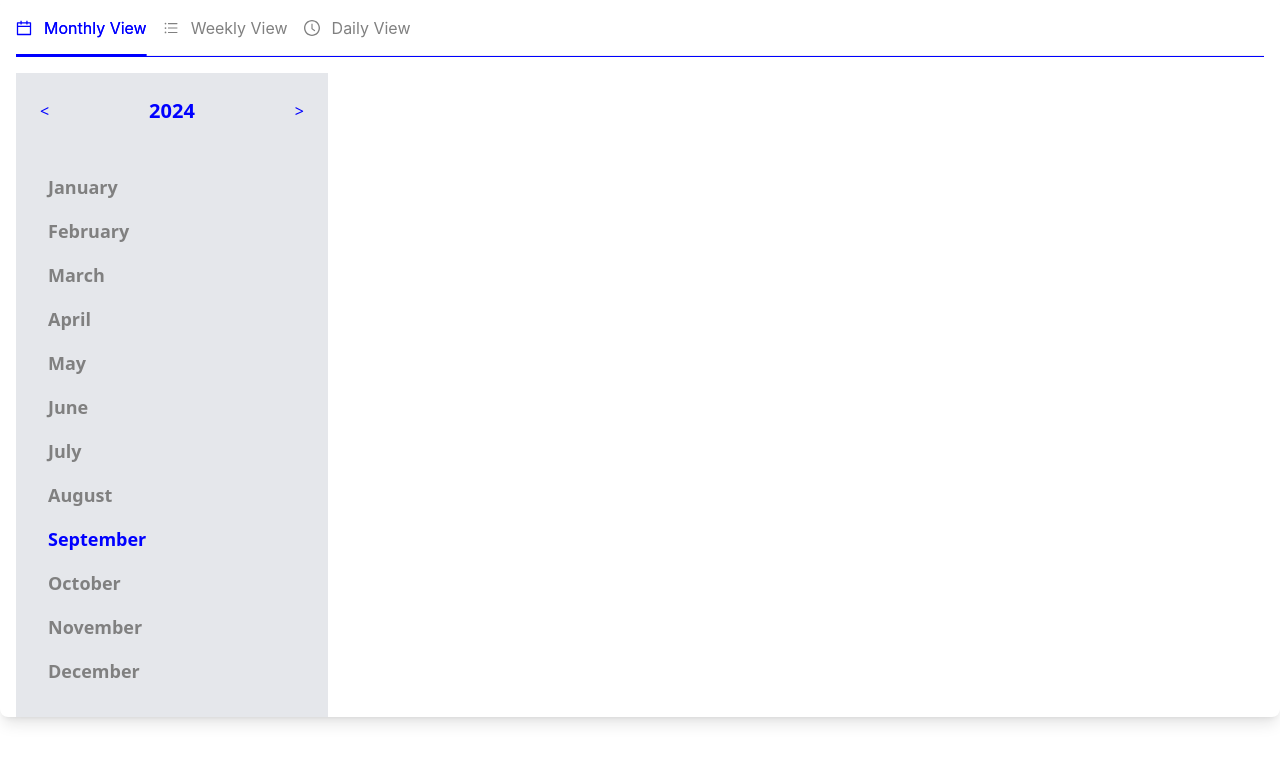
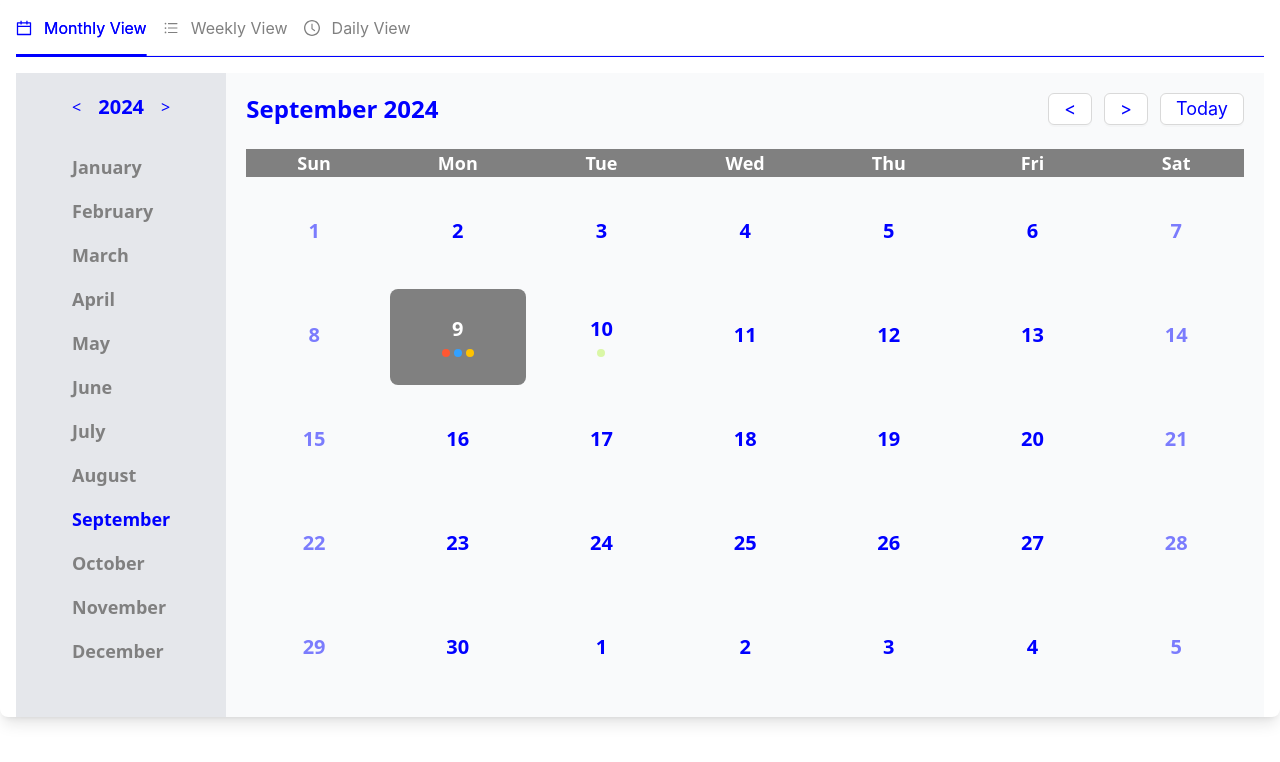
Before and after one commit to jefersonbrzcosta/js-calendar-lib, a React (Vite) app: page / in a window 1280 px wide. Shown: the top 762 px of the page. Built offline with nearby package versions, Linux system fonts and the light colour scheme.

Commit message:
feat(monthly-view): Monthly view fully implemented

```diff
--- /dev/null
+++ b/src/components/monthly/calendar-days.tsx
@@ -0,0 +1,78 @@
+import { format, isToday } from "date-fns";
+import { getCalendarDays, getDayNumber } from "../../utils/calendar-utils";
+import { useCalendarContext } from "../../state/CalendarContext";
+
+const CalendarDays = () => {
+  const {
+    currentDate,
+    settings,
+    settings: { mainColor, secondColor },
+    events,
+    handleDayClick,
+  } = useCalendarContext();
+
+  const eventsByDay: { [key: string]: { color: string }[] } = {};
+  events.forEach((event) => {
+    const eventDate = format(new Date(event.start), "yyyy-MM-dd");
+    if (!eventsByDay[eventDate]) {
+      eventsByDay[eventDate] = [];
+    }
+    eventsByDay[eventDate].push({ color: event.color });
+  });
+
+  const calendarDays = getCalendarDays(currentDate);
+
+  return (
+    <div className="grid grid-cols-7 gap-2">
+      {calendarDays.map((day, index) => {
+        const isCurrentMonth = day.getMonth() === currentDate.getMonth();
+        const isAvailableDay = settings.availableDays.includes(
+          getDayNumber(day)
+        );
+        const dayString = format(day, "yyyy-MM-dd");
+        const dayEvents = eventsByDay[dayString] || [];
+
+        return (
+          <div
+            key={index}
+            className={`flex flex-col items-center justify-center h-24 cursor-pointer
+              rounded-lg ${isCurrentMonth ? "text-gray-800" : "text-gray-400"} ${
+                isAvailableDay ? "" : "opacity-50 pointer-events-none"
+              }`}
+            style={
+              isToday(day)
+                ? { color: "white", backgroundColor: secondColor }
+                : { color: mainColor }
+            }
+            onClick={() => isAvailableDay && handleDayClick(day)}
+          >
+            <div className="text-xl font-semibold">{format(day, "d")}</div>
+
+            <div className="flex flex-wrap justify-center mt-1">
+              {dayEvents.slice(0, 6).map((event, index) => (
+                <span
+                  key={index}
+                  className="w-2 h-2 rounded-full m-0.5"
+                  style={{ backgroundColor: event.color }}
+                ></span>
+              ))}
+            </div>
+            {dayEvents.length > 6 && (
+              <div className="flex flex-wrap justify-center mt-1">
+                {dayEvents.slice(6).map((event, idx) => (
+                  <span
+                    key={idx}
+                    className="w-2 h-2 rounded-full m-0.5"
+                    style={{ backgroundColor: event.color }}
+                  ></span>
+                ))}
+              </div>
+            )}
+          </div>
+        );
+      })}
+    </div>
+  );
+};
+
+export default CalendarDays;
--- a/src/components/monthly/index.tsx
+++ b/src/components/monthly/index.tsx
@@ -1,17 +1,15 @@
-import { useState } from "react";
 import MonthsColumn from "./month-column";
+import WeekDaysHeader from "./week-days-header";
+import CalendarDays from "./calendar-days";
 
 const MonthlyView = () => {
-  const [isModalVisible, setIsModalVisible] = useState(false);
-
-  const modelToggle = (getState: boolean) => {
-    if (getState) return isModalVisible
-    setIsModalVisible(!isModalVisible)
-  }
-
   return (
-    <div>
+    <div className="flex bg-gray-50">
       <MonthsColumn />
+      <div className="flex-1 p-5 relative">
+        <WeekDaysHeader />
+        <CalendarDays />
+      </div>
     </div>
   );
 };
--- a/src/components/monthly/month-column/index.tsx
+++ b/src/components/monthly/month-column/index.tsx
@@ -2,27 +2,33 @@ import { addMonths, format, setMonth } from "date-fns";
 import { useCalendarContext } from "../../../state/CalendarContext";
 import MonthList from "./month-list";
 
-
 function MonthsColumn() {
-  const { currentDate, settings: { mainColor, secondColor }, dispatch } = useCalendarContext();
+  const {
+    currentDate,
+    settings: { mainColor, secondColor },
+    dispatch,
+  } = useCalendarContext();
 
   const handleMonthChange = (offset: number, isList?: boolean) => {
-    const newDate = isList ? setMonth(currentDate, offset) : addMonths(currentDate, offset);
-    dispatch({ type: 'SET_DATE', payload: newDate });
+    const newDate = isList
+      ? setMonth(currentDate, offset)
+      : addMonths(currentDate, offset);
+    dispatch({ type: "SET_DATE", payload: newDate });
   };
 
   return (
-    <div className="w-1/4 p-6 bg-gray-200" >
-      <div className="flex justify-between items-center " style={{ color: mainColor }}>
+    <div className="px-14 pt-5 bg-gray-200">
+      <div
+        className="flex justify-between items-center"
+        style={{ color: mainColor }}
+      >
         <button
           onClick={() => handleMonthChange(-12)}
           style={{ color: mainColor }}
         >
           &lt;
         </button>
-        <div className="text-xl font-bold" >
-          {format(currentDate, 'yyyy')}
-        </div>
+        <div className="text-xl font-bold">{format(currentDate, "yyyy")}</div>
         <button
           onClick={() => handleMonthChange(12)}
           style={{ color: mainColor }}
@@ -30,11 +36,14 @@ function MonthsColumn() {
           &gt;
         </button>
       </div>
-      <ul className="mt-10">
-        <MonthList currentDate={currentDate} mainColor={mainColor} secondColor={secondColor} handleMonthClick={handleMonthChange} />
-      </ul>
+      <MonthList
+        currentDate={currentDate}
+        mainColor={mainColor}
+        secondColor={secondColor}
+        handleMonthClick={handleMonthChange}
+      />
     </div>
   );
-};
+}
 
 export default MonthsColumn;
--- a/src/components/monthly/month-column/month-list.tsx
+++ b/src/components/monthly/month-column/month-list.tsx
@@ -1,14 +1,20 @@
 import { format, setMonth, startOfMonth } from "date-fns";
 import { MonthListProps } from "../../../types/month-view";
 
-function MonthList({ currentDate, mainColor, secondColor, handleMonthClick }: MonthListProps) {
-  return <ul className="mt-10">
+function MonthList({
+  currentDate,
+  mainColor,
+  secondColor,
+  handleMonthClick,
+}: MonthListProps) {
+  return (
+    <ul className="mt-8">
       {Array.from({ length: 12 }).map((_, index) => {
         const monthDate = setMonth(startOfMonth(currentDate), index);
         return (
           <li
             key={index}
-          className={`py-2 text-lg p-2 font-semibold cursor-pointer addOpacity`}
+            className={`text-lg pb-4 font-semibold cursor-pointer addOpacity`}
             style={
               monthDate.getMonth() === currentDate.getMonth()
                 ? { color: mainColor }
@@ -16,11 +22,12 @@ function MonthList({ currentDate, mainColor, secondColor, handleMonthClick }: Mo
             }
             onClick={() => handleMonthClick(index, true)}
           >
-          {format(monthDate, 'MMMM')}
+            {format(monthDate, "MMMM")}
           </li>
         );
       })}
     </ul>
+  );
 }
 
-export default MonthList
+export default MonthList;
--- /dev/null
+++ b/src/components/monthly/week-days-header.tsx
@@ -0,0 +1,59 @@
+import { Button } from "antd";
+import { format } from "date-fns";
+
+import { useCalendarContext } from "../../state/CalendarContext";
+
+const WeekDaysHeader = () => {
+  const {
+    currentDate,
+    settings: { mainColor, secondColor },
+    handleMonthChange,
+    handleGoToToday,
+  } = useCalendarContext();
+
+  const days = ["Sun", "Mon", "Tue", "Wed", "Thu", "Fri", "Sat"];
+
+  return (
+    <>
+      <div className="flex justify-between items-center mb-6">
+        <div className="text-2xl font-bold" style={{ color: mainColor }}>
+          {format(currentDate, "MMMM yyyy")}
+        </div>
+        <div className="flex items-center space-x-3">
+          <Button
+            onClick={() => handleMonthChange({ offset: -1 })}
+            className="text-lg"
+            style={{ color: mainColor }}
+          >
+            &lt;
+          </Button>
+          <Button
+            onClick={() => handleMonthChange({ offset: 1 })}
+            className="text-lg"
+            style={{ color: mainColor }}
+          >
+            &gt;
+          </Button>
+          <Button
+            onClick={handleGoToToday}
+            className="text-lg"
+            style={{ color: mainColor }}
+          >
+            Today
+          </Button>
+        </div>
+      </div>
+
+      <div
+        className="grid grid-cols-7 gap-2 text-center text-lg font-semibold mb-2"
+        style={{ color: "white", backgroundColor: secondColor }}
+      >
+        {days.map((day, index) => (
+          <div key={index}>{day}</div>
+        ))}
+      </div>
+    </>
+  );
+};
+
+export default WeekDaysHeader;
--- a/src/state/CalendarContext.tsx
+++ b/src/state/CalendarContext.tsx
@@ -1,41 +1,49 @@
-import { useReducer, createContext, useContext, ReactNode } from 'react';
-import { CalendarState, CalendarAction, CalendarContextType } from '../types/calendar-context';
-import { mockEvents } from '../utils/mocks'
+import { useReducer, createContext, useContext, ReactNode } from "react";
+import {
+  CalendarState,
+  CalendarAction,
+  CalendarContextType,
+  handleMonthChangeProps,
+} from "../types/calendar-context";
+import { mockEvents, mockSettings } from "../utils/mocks";
+import { addMonths, setMonth } from "date-fns";
+
+const initialState: CalendarState = {
+  events: mockEvents,
+  view: "month",
+  currentDate: new Date(),
+  settings: mockSettings,
+};
 
 const tomorrow = new Date();
 tomorrow.setDate(tomorrow.getDate() + 1);
 
-const initialState: CalendarState = {
-  events: mockEvents,
-  view: 'month',
-  currentDate: new Date(),
-  settings: {
-    mainColor: "blue",
-    secondColor: "gray",
-    availableDays: [1, 2, 3, 4, 5, 6, 7],
-    startHour: '08:00',
-    endHour: '18:00',
-  },
-};
-
-const calendarReducer = (state: CalendarState, action: CalendarAction): CalendarState => {
+const calendarReducer = (
+  state: CalendarState,
+  action: CalendarAction
+): CalendarState => {
   switch (action.type) {
-    case 'ADD_EVENT':
+    case "ADD_EVENT":
       return { ...state, events: [...state.events, action.payload] };
-    case 'REMOVE_EVENT':
-      return { ...state, events: state.events.filter(event => event.id !== action.payload) };
-    case 'UPDATE_EVENT':
+    case "REMOVE_EVENT":
       return {
         ...state,
-        events: state.events.map(event =>
-          event.id === action.payload.id ? { ...event, ...action.payload } : event
+        events: state.events.filter((event) => event.id !== action.payload),
+      };
+    case "UPDATE_EVENT":
+      return {
+        ...state,
+        events: state.events.map((event) =>
+          event.id === action.payload.id
+            ? { ...event, ...action.payload }
+            : event
         ),
       };
-    case 'SET_VIEW':
+    case "SET_VIEW":
       return { ...state, view: action.payload };
-    case 'SET_DATE':
+    case "SET_DATE":
       return { ...state, currentDate: action.payload };
-    case 'SET_SETTINGS':
+    case "SET_SETTINGS":
       return { ...state, settings: { ...state.settings, ...action.payload } };
     default:
       return state;
@@ -45,6 +53,9 @@ const calendarReducer = (state: CalendarState, action: CalendarAction): Calendar
 const CalendarContext = createContext<CalendarContextType>({
   ...initialState,
   dispatch: () => null,
+  handleMonthChange: () => null,
+  handleGoToToday: () => null,
+  handleDayClick: () => null,
 });
 
 export const CalendarProvider = ({ children }: { children: ReactNode }) => {
@@ -53,8 +64,32 @@ export const CalendarProvider = ({ children }: { children: ReactNode }) => {
     settings: { ...initialState.settings },
   });
 
+  const handleMonthChange = ({ offset, isList }: handleMonthChangeProps) => {
+    const newDate = isList
+      ? setMonth(state.currentDate, offset)
+      : addMonths(state.currentDate, offset);
+    dispatch({ type: "SET_DATE", payload: newDate });
+  };
+
+  const handleGoToToday = () => {
+    const today = new Date();
+    dispatch({ type: "SET_DATE", payload: today });
+  };
+
+  const handleDayClick = (date: Date) => {
+    alert(date);
+  };
+
   return (
-    <CalendarContext.Provider value={{ ...state, dispatch }}>
+    <CalendarContext.Provider
+      value={{
+        ...state,
+        dispatch,
+        handleMonthChange,
+        handleGoToToday,
+        handleDayClick,
+      }}
+    >
       {children}
     </CalendarContext.Provider>
   );
--- /dev/null
+++ b/src/utils/calendar-utils.tsx
@@ -0,0 +1,19 @@
+import {
+  eachDayOfInterval,
+  endOfMonth,
+  endOfWeek,
+  startOfMonth,
+  startOfWeek,
+} from "date-fns";
+import { AvailableDay } from "../types/calendar-context";
+
+export const getCalendarDays = (currentDate: Date) =>
+  eachDayOfInterval({
+    start: startOfWeek(startOfMonth(currentDate)),
+    end: endOfWeek(endOfMonth(currentDate)),
+  });
+
+export const getDayNumber = (date: Date): AvailableDay => {
+  const day = date.getDay();
+  return (day === 0 ? 7 : day) as AvailableDay;
+};
```
Also changed, not shown: eslint.config.js (+22 -20 lines), package.json (+6 -1 lines), src/types/calendar-context.d.ts (+16 -8 lines), src/utils/mocks.ts (+42 -22 lines), 2 other files (tests, documents, lock files or other folders). Lines whose indentation alone changed are shown as unchanged.
